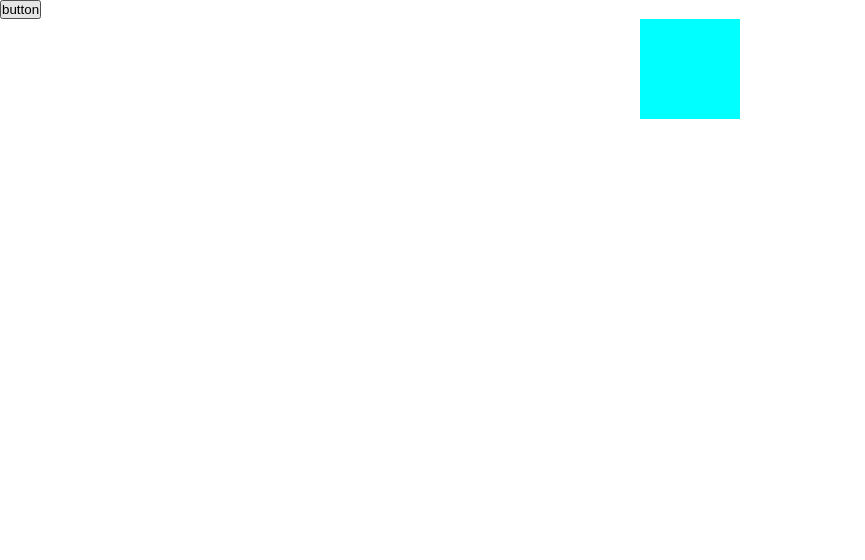
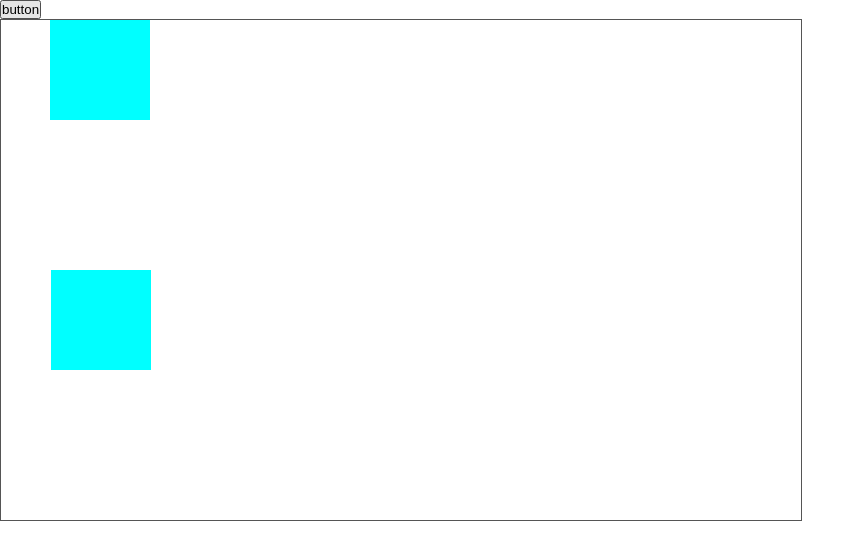
Before and after one commit to dearnono2/requestAnimationFrame, a plain HTML site: page index.html in a window 1280 px wide. Both pictures are taken after a click on the button "button". Shown: the whole page, without its empty margins (0-865 px from the left). Drawn offline with Linux system fonts and the light colour scheme.

Commit message:
현재 모션이 걸린 요소의 직계 부모의 폭, 높이를 기준으로 퍼센트 동작처리

```diff
--- a/anime.js
+++ b/anime.js
@@ -3,7 +3,7 @@ const box = document.querySelector('#box');
 
 btn.addEventListener('click', () => {
   anime(box, {
-    prop: 'margin-left',
+    prop: 'top',
     value: '50%',
     duration: 500
   })
@@ -15,9 +15,24 @@ function anime(selector, option) {
 
   const isString = typeof option.value;
   if (isString === 'string') {
-    //기존의 currentValue값을 다시 전체 브라우저폭 대비 퍼센트값으로 변환해서 재할당
-    const winW = window.innerWidth;
-    currentValue = (currentValue / winW) * 100;
+    const x = ['margin-left', 'margin-right', 'left', 'right', 'width'];
+    const y = ['margin-top', 'margin-bottom', 'top', 'bottom', 'height'];
+
+    //퍼센트로 동작할지도 모를 가로폭에 관련된 속성명을 반복을 돌며 조건문 설정
+    //해당 조건일때 해당 요소의 직계부모 넓이값을 기준으로 변환한 퍼센트 값을 currentValue에 담음
+    for (let cond of x) {
+      if (option.prop === cond) {
+        const parentW = parseInt(getComputedStyle(selector.parentElement).width);
+        currentValue = (currentValue / parentW) * 100;
+      }
+    }
+
+    for (let cond of y) {
+      if (option.prop === cond) {
+        const parentH = parseInt(getComputedStyle(selector.parentElement).height);
+        currentValue = (currentValue / parentH) * 100;
+      }
+    }
     option.value = parseFloat(option.value);
   }
   (option.value !== currentValue) && requestAnimationFrame(run);
--- a/index.html
+++ b/index.html
@@ -10,6 +10,11 @@
 </head>
 <body>
   <button>button</button>
+
+  <section>
+    <div id="box"></div>
+  </section>
+
   <div id="box"></div>
 </body>
 </html>
--- a/style.css
+++ b/style.css
@@ -3,9 +3,17 @@
 	padding: 0;
 }
 
+section {
+	width: 800px;
+	height: 500px;
+	border: 1px solid #555;
+	position: relative;
+}
 #box {
 	width: 100px;
 	height: 100px;
 	background: aqua;
-	margin-left: 70px;
+	position: absolute;
+	top: 20px;
+	left: 50px;
 }
```
